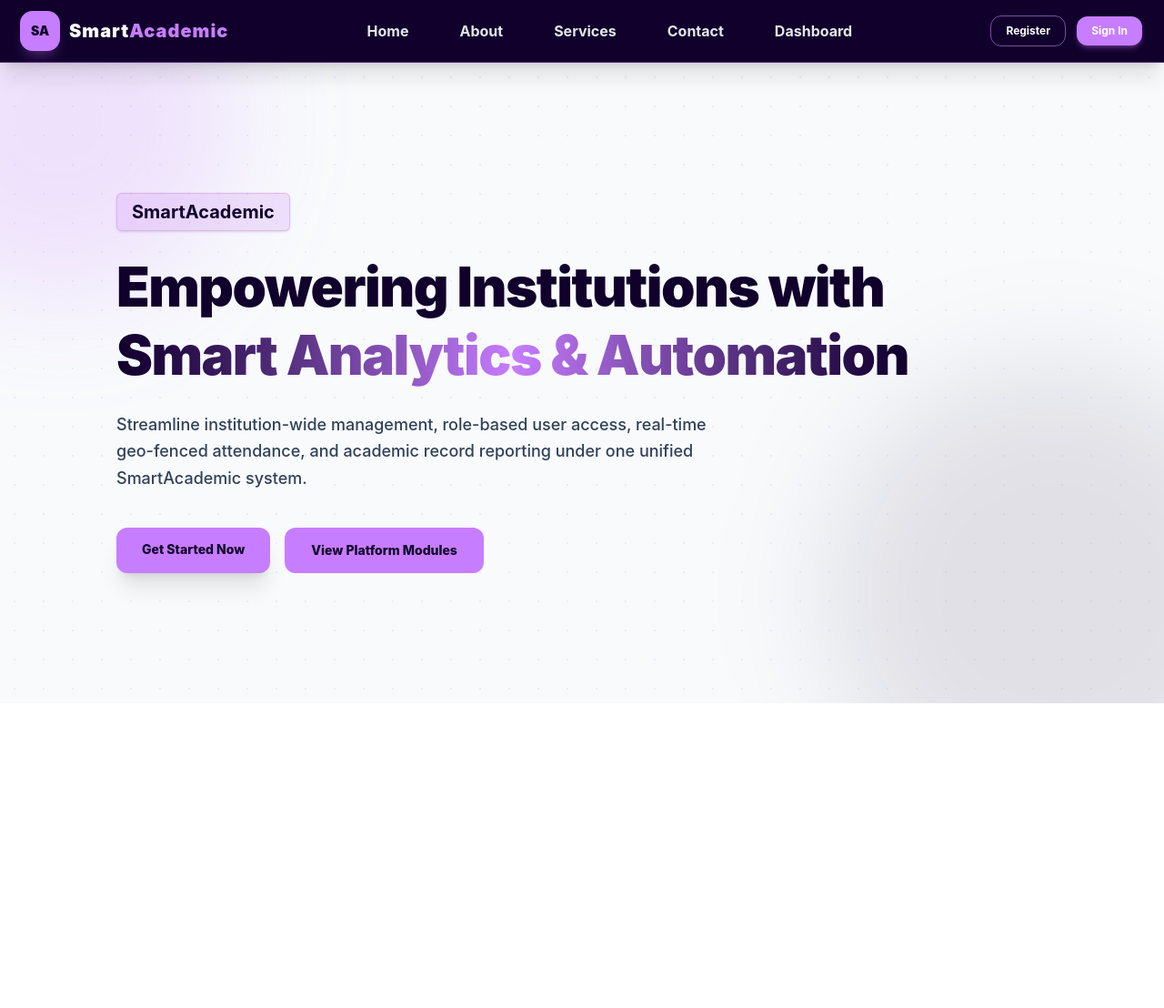
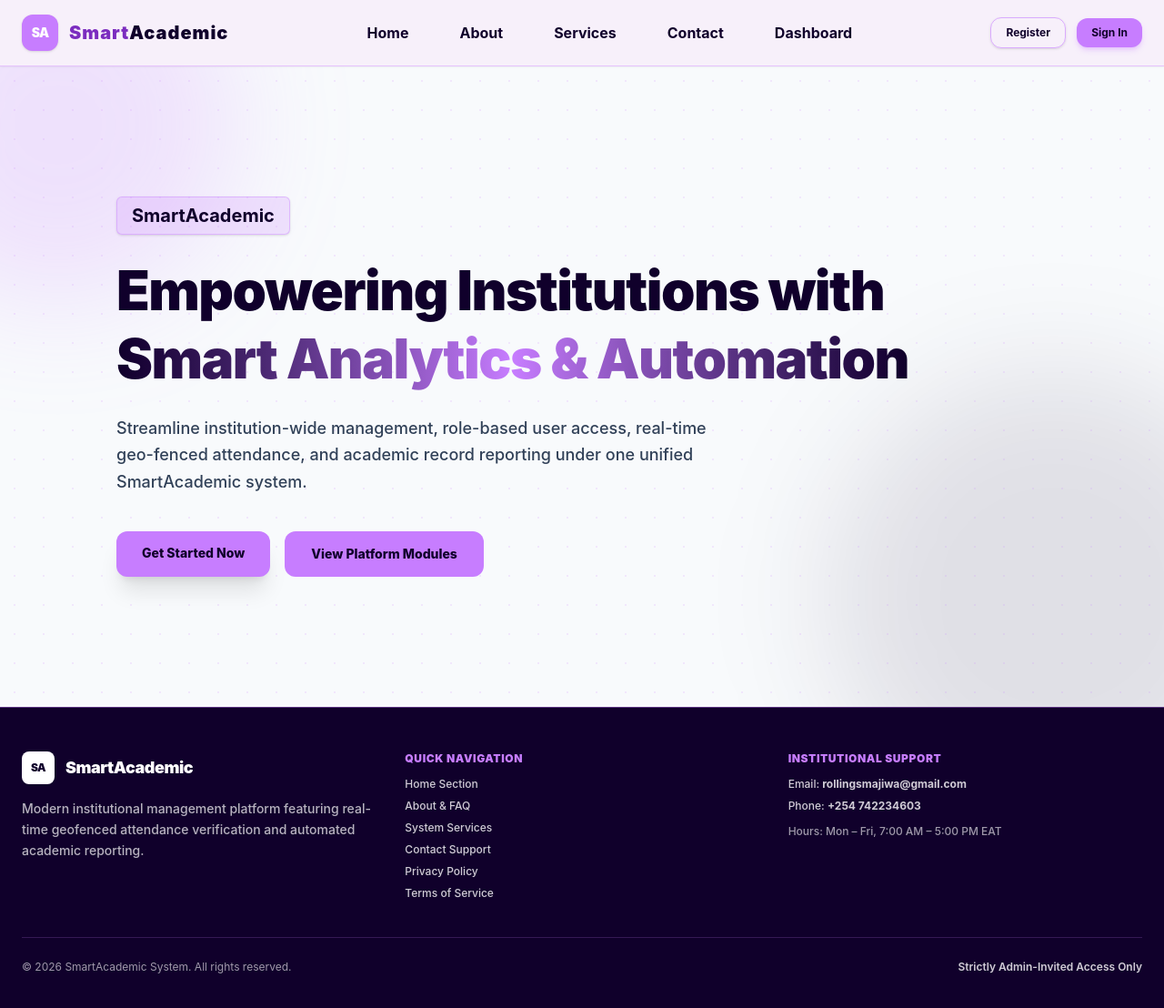
Before and after one commit to rollingsmajiwa/smartcademic_project-frondend, a React (Vite) app: page / in a window 1280 px wide. Shown: the top 1108 px of the page at 91% size. Before the commit the page ends 800 px from the top, so only its background shows below. Built offline with nearby package versions, Linux system fonts and the light colour scheme.

Commit message:
Feat: add quick links on the footer section

```diff
--- a/src/components/MainLayout.jsx
+++ b/src/components/MainLayout.jsx
@@ -1,5 +1,6 @@
 import React from "react";
 import Navbar from "./Navbar";
+import Footer from "../pages/Footer";
 import { Outlet } from "react-router-dom";
 
 function MainLayout() {
@@ -7,6 +8,7 @@ function MainLayout() {
     <>
       <Navbar />
       <Outlet />
+      <Footer />
     </>
   )
 }
--- a/src/components/Navbar.jsx
+++ b/src/components/Navbar.jsx
@@ -5,25 +5,25 @@ import { Link } from 'react-router-dom';
 
 function Navbar() {
   return (
-    <nav className="sticky top-0 z-30 w-full px-6 py-3.5 bg-[#10002b] border-b border-[#c77dff]/40 shadow-xl font-sans text-white backdrop-blur-md">
-      <div className="max-w-7xl mx-auto flex items-center justify-between">
+    <nav className="w-full bg-[#f7f0fa] border-b border-[#c77dff]/40 sticky top-0 z-50 shadow-xs">
+      <div className="max-w-7xl px-6 py-4 mx-auto flex items-center justify-between">
 
         {/* Brand Logo */}
         <div className="flex items-center gap-3">
           <div
-            className="w-10 h-10 rounded-xl flex items-center justify-center font-black text-sm text-[#10002b] shadow-lg shadow-[#c77dff]/30 ring-2 ring-[#c77dff]"
+            className="w-10 h-10 rounded-xl bg-[#10002b] text-white flex items-center justify-center font-black text-sm tracking-tighter shadow-sm border border-[#c77dff]/40 group-hover:bg-[#c77dff] group-hover:text-[#10002b] transition-all"
             style={{ backgroundColor: '#c77dff' }}
           >
             SA
           </div>
-          <span className="text-xl font-black tracking-wider text-white">
-            Smart<span className="text-[#c77dff]">Academic</span>
+          <span className="text-xl font-black tracking-wider text-[#7b2cbf]">
+            Smart<span className="text-[#10002b]">Academic</span>
           </span>
         </div>
 
         {/* Center Navigation Links */}
         <div>
-          <ul className="flex items-center gap-8 text-md font-bold text-gray-200">
+          <ul className="flex items-center gap-8 text-md font-bold text-[#10002b]">
             <li>
               <Link to="/" className="hover:text-[#c77dff] transition-all py-1.5 px-3 rounded-lg hover:bg-[#c77dff]/10">
                 Home
--- a/src/pages/Footer.jsx
+++ b/src/pages/Footer.jsx
@@ -1,23 +1,77 @@
 import React from 'react';
+import { Link } from 'react-router-dom';
 
 export default function Footer() {
   return (
     <footer className="w-full bg-[#10002b] text-white py-12 px-6 border-t border-[#c77dff]/40 mt-auto">
-      <div className="max-w-7xl mx-auto flex flex-col md:flex-row justify-between items-center gap-6">
-        <div className="flex items-center gap-3">
+      <div className="max-w-7xl mx-auto grid grid-cols-1 md:grid-cols-3 gap-8 items-start">
 
-          <div className="w-9 h-9 rounded-lg bg-white text-[#10002b] flex items-center justify-center font-black text-xs tracking-tighter shadow-xs">
-            SA
+        {/* Column 1: Brand & SA Logo */}
+        <div className="space-y-4">
+          <div className="flex items-center gap-3">
+            <div className="w-9 h-9 rounded-lg bg-white text-[#10002b] flex items-center justify-center font-black text-xs tracking-tighter shadow-xs">
+              SA
+            </div>
+            <span className="text-lg font-black tracking-tight text-white">SmartAcademic</span>
           </div>
-          <span className="text-lg font-black tracking-tight text-white">SmartAcademic</span>
+          <p className="text-sm text-white/70 font-medium leading-relaxed max-w-sm">
+            Modern institutional management platform featuring real-time geofenced attendance verification and automated academic reporting.
+          </p>
         </div>
-        <p className="text-xs text-white/70">
-          &copy; {new Date().getFullYear()} SmartAcademic. All rights reserved.
-        </p>
-        <div className="flex gap-6 text-xs text-white/80 font-medium">
-          <a href="/privacy" className="hover:text-white transition-colors">Privacy Policy</a>
-          <a href="/terms" className="hover:text-white transition-colors">Terms of Service</a>
+
+        {/* Column 2: Quick Links */}
+        <div className="space-y-3">
+          <h4 className="text-xs font-black uppercase tracking-wider text-[#c77dff]">Quick Navigation</h4>
+          <ul className="space-y-2 text-xs font-medium text-white/80">
+            <li>
+              <a href="/#home" className="hover:text-[#c77dff] transition-colors">Home Section</a>
+            </li>
+            <li>
+              <a href="/about" className="hover:text-[#c77dff] transition-colors">About & FAQ</a>
+            </li>
+            <li>
+              <a href="/services" className="hover:text-[#c77dff] transition-colors">System Services</a>
+            </li>
+            <li>
+              <a href="/contact" className="hover:text-[#c77dff] transition-colors">Contact Support</a>
+            </li>
+            <li>
+              <Link to="/privacy" className="hover:text-[#c77dff] transition-colors">Privacy Policy</Link>
+            </li>
+            <li>
+              <Link to="/terms" className="hover:text-[#c77dff] transition-colors">Terms of Service</Link>
+            </li>
+          </ul>
         </div>
+
+        {/* Column 3: Contact Details */}
+        <div className="space-y-3">
+          <h4 className="text-xs font-black uppercase tracking-wider text-[#c77dff]">Institutional Support</h4>
+          <div className="space-y-2 text-xs text-white/80 font-medium">
+            <p>
+              Email:{' '}
+              <a href="mailto:rollingsmajiwa@gmail.com" className="text-white hover:text-[#c77dff] transition-colors font-bold">
+                rollingsmajiwa@gmail.com
+              </a>
+            </p>
+            <p>
+              Phone:{' '}
+              <a href="tel:+254742234603" className="text-white hover:text-[#c77dff] transition-colors font-bold">
+                +254 742234603
+              </a>
+            </p>
+            <p className="text-white/60 pt-1">
+              Hours: Mon – Fri, 7:00 AM – 5:00 PM EAT
+            </p>
+          </div>
+        </div>
+
+      </div>
+
+      {/* Bottom Copyright Bar */}
+      <div className="max-w-7xl mx-auto mt-10 pt-6 border-t border-[#c77dff]/20 flex flex-col sm:flex-row justify-between items-center text-xs text-white/60">
+        <p>&copy; {new Date().getFullYear()} SmartAcademic System. All rights reserved.</p>
+        <p className="mt-2 sm:mt-0 font-semibold text-white/80">Strictly Admin-Invited Access Only</p>
       </div>
     </footer>
   );
--- a/src/pages/SignIn.jsx
+++ b/src/pages/SignIn.jsx
@@ -139,7 +139,7 @@ export default function SignIn() {
               <label className="text-white block text-xs font-bold mb-1">Email Address</label>
               <input
                 type="email"
-                placeholder="name@smartacademic.com"
+                placeholder="rollingsmajiwa@gmail.com"
                 value={email}
                 onChange={(e) => setEmail(e.target.value)}
                 required
@@ -151,7 +151,7 @@ export default function SignIn() {
               <label className="text-white block text-xs font-bold mb-1">Password</label>
               <input
                 type="password"
-                placeholder="••••••••"
+                placeholder=""
                 value={password}
                 onChange={(e) => setPassword(e.target.value)}
                 required
--- a/src/pages/SignUP.jsx
+++ b/src/pages/SignUP.jsx
@@ -90,7 +90,7 @@ export default function SignUp() {
                 value={email}
                 onChange={(e) => setEmail(e.target.value)}
                 required
-                placeholder="name@smartacademic.com"
+                placeholder="e.g. rollingsmajiwa@gmail.com"
                 className="w-full px-4 py-3 text-xs rounded-md bg-white border border-[#10002b]/40 text-[#10002b] focus:outline-none focus:border-[#c77dff] focus:ring-2 focus:ring-[#c77dff]/40 shadow-xs"
               />
             </div>
@@ -103,7 +103,7 @@ export default function SignUp() {
                   value={password}
                   onChange={(e) => setPassword(e.target.value)}
                   required
-                  placeholder="••••••••"
+                  placeholder=""
                   className="w-full px-4 py-3 text-xs rounded-md bg-white border border-[#10002b]/40 text-[#10002b] focus:outline-none focus:border-[#c77dff] focus:ring-2 focus:ring-[#c77dff]/40 shadow-xs"
                 />
               </div>
@@ -115,7 +115,7 @@ export default function SignUp() {
                   value={confirmPassword}
                   onChange={(e) => setConfirmPassword(e.target.value)}
                   required
-                  placeholder="••••••••"
+                  placeholder=""
                   className="w-full px-4 py-3 text-xs rounded-md bg-white border border-[#10002b]/40 text-[#10002b] focus:outline-none focus:border-[#c77dff] focus:ring-2 focus:ring-[#c77dff]/40 shadow-xs"
                 />
               </div>
```
